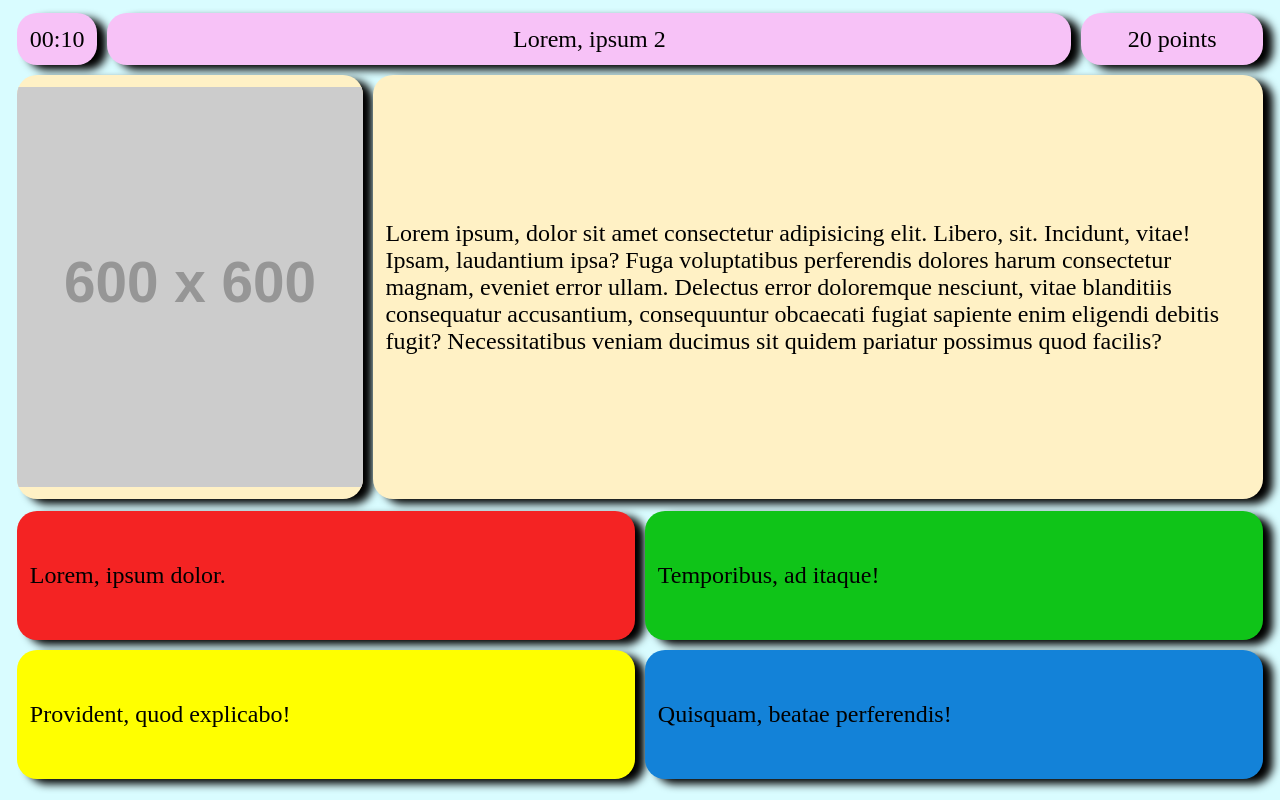
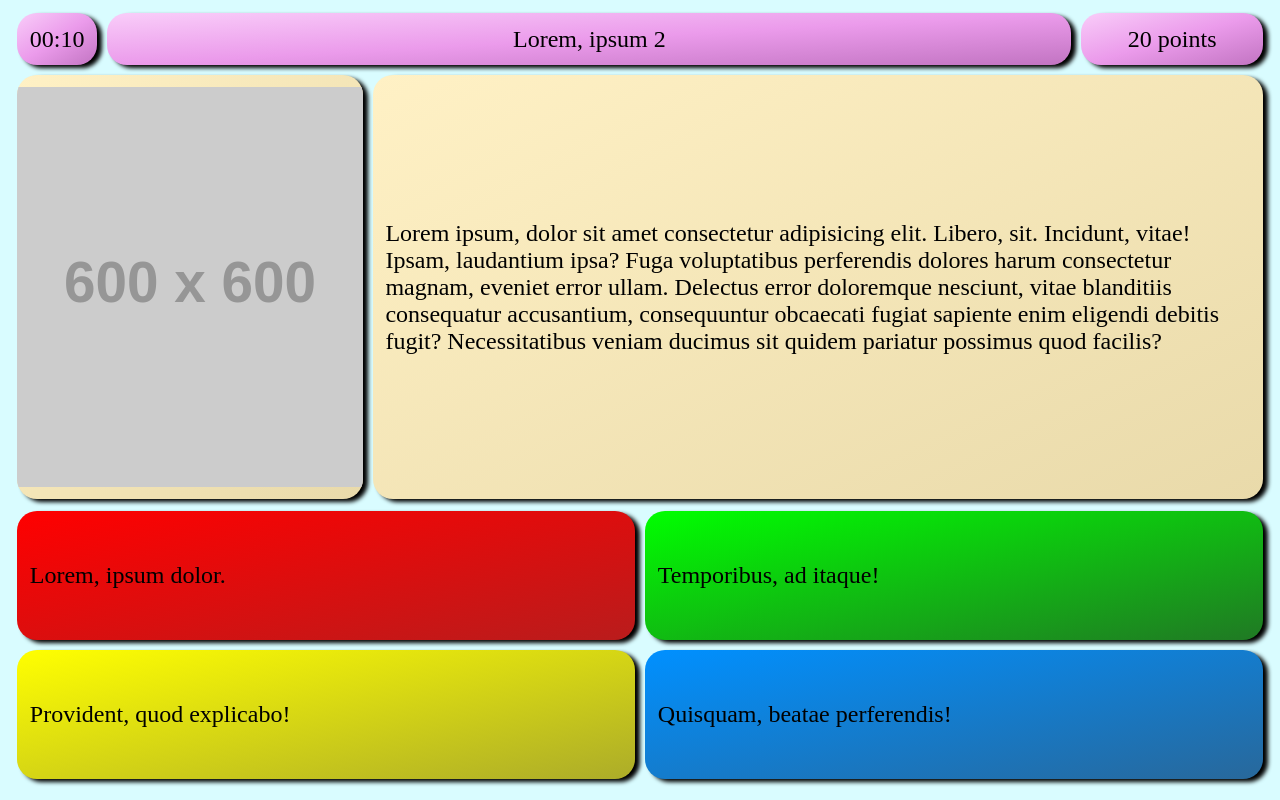
Before and after one commit to Nircek/quiz, a plain HTML site: page index.html in a window 1280 px wide. Drawn offline with Linux system fonts and the light colour scheme; placeholder pictures from the web are drawn by us.

Commit message:
gradient
Signed-off-by: Nircek <nircek-2103@protonmail.com>

```diff
--- a/style.css
+++ b/style.css
@@ -7,6 +7,7 @@ background-color: #D9FCFF;
 .counter,
 .points {
 background-color: #F7C2F7;
+background-image: linear-gradient(to bottom right, rgb(249,205,249), rgb(235,155,235), rgb(194,116,194));
 }
 .timer p,
 .counter p,
@@ -24,7 +25,8 @@ background-color: #F7C2F7;
   align-items: stretch;
 }
 .flex > div {
-box-shadow: 10px 5px 8px 0 rgba(0, 0, 0, 1);
+
+box-shadow: 5px 3px 4px 0 rgba(0, 0, 0, 1);
 border-radius: 20px;
   margin: 5px;
   padding: 0.5em 1vw;
@@ -56,6 +58,7 @@ border-radius: 20px;
 }
 .pic {
 background-color: #FFF1C5;
+background-image: linear-gradient(to bottom right, rgb(255,241,197), rgb(233,218,170));
   min-width: 40vmin;
   max-height: 50vh;
   overflow: hidden;
@@ -66,6 +69,7 @@ background-color: #FFF1C5;
 }
 .question {
 background-color: #FFF1C5;
+background-image: linear-gradient(to bottom right, rgb(255,241,197), rgb(233,218,170));
   min-width: calc(70vw - 40vmin - 2em);
   min-height: 40vmin;
   max-height: 50vh;
@@ -82,13 +86,17 @@ background-color: #FFF1C5;
 }
 .aa {
 background-color: #F42323;
+background-image: linear-gradient(to bottom right, rgb(255,0,0), rgb(185,28,28));
 }
 .ab {
 background-color: #0FC418;
+background-image: linear-gradient(to bottom right, rgb(0,255,0), rgb(32,121,36));
 }
 .ac {
 background-color: yellow;
+background-image: linear-gradient(to bottom right, rgb(255,255,0), rgb(172,172,41));
 }
 .ad {
 background-color: #1382D8;
+background-image: linear-gradient(to bottom right, rgb(0,144,255), rgb(40,104,155));
 }
```
